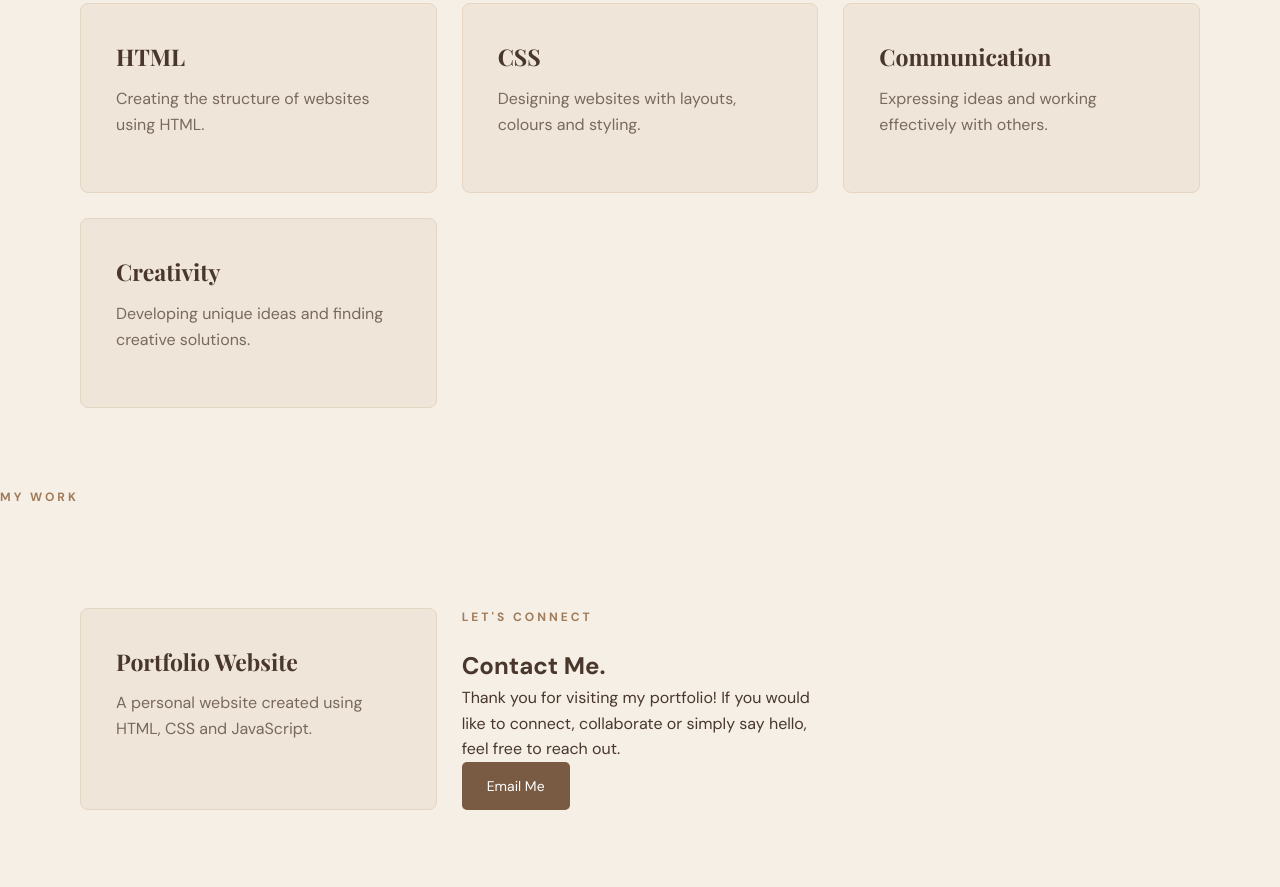
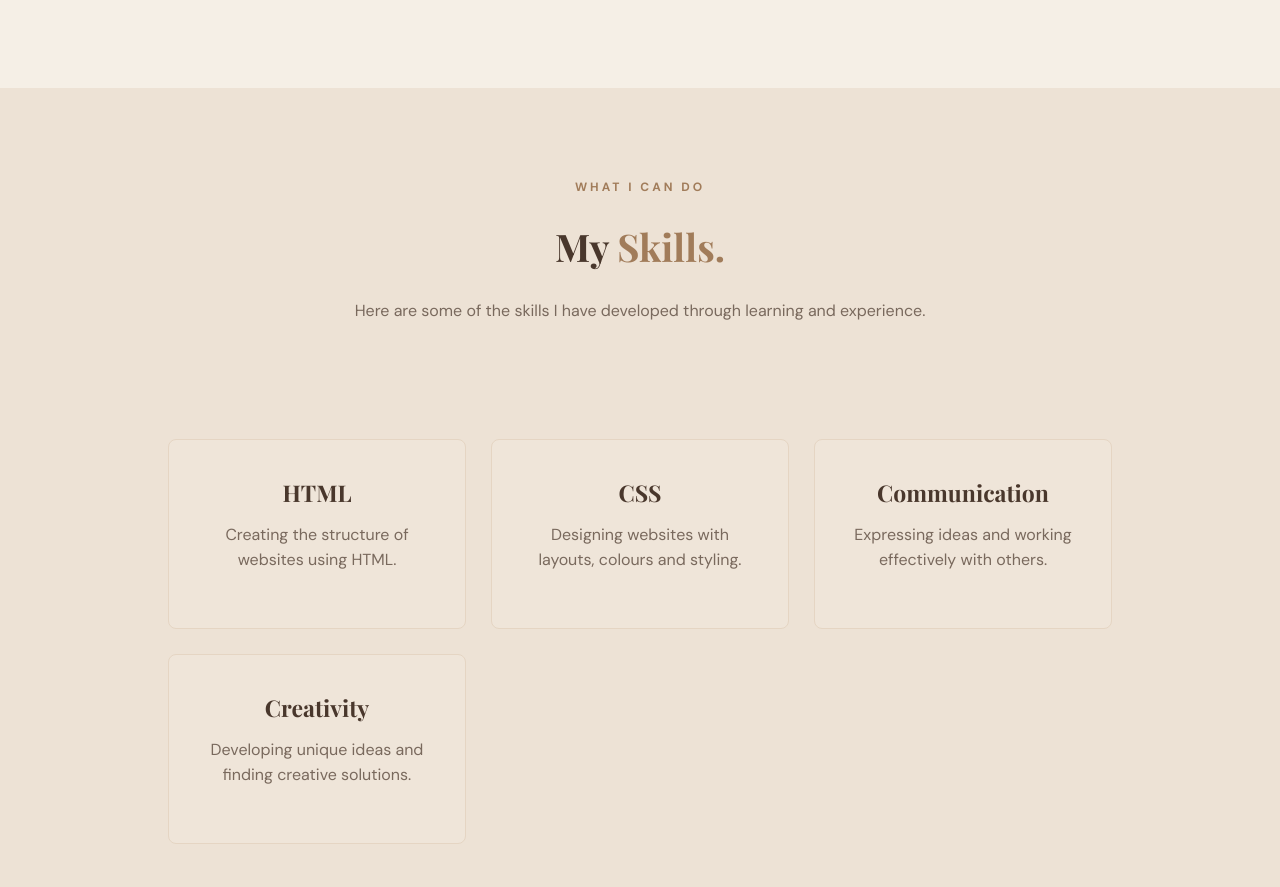
Before and after one commit to vhabyapokharel-design/Vhabya, a plain HTML site: page index.html in a window 1280 px wide. Shown: the part 1393-2280 px from the top of the page. Drawn offline with nearby package versions, Linux system fonts and the light colour scheme.

Commit message:
Update style.css

```diff
--- a/style.css
+++ b/style.css
@@ -325,3 +325,39 @@ footer {
     }
 
 }
+
+/* NEW CONTENT SECTIONS */
+
+.content-section {
+    padding: 90px 10%;
+    text-align: center;
+    background-color: #F5EFE6;
+}
+
+.content-section h2 {
+    font-family: 'Playfair Display', serif;
+    font-size: 38px;
+    margin-bottom: 20px;
+}
+
+.content-section h2 span {
+    color: #A17C5A;
+}
+
+.content-section > p:not(.section-label) {
+    max-width: 700px;
+    margin: 0 auto 20px;
+    color: #79695D;
+}
+
+.alternate {
+    background-color: #EDE2D5;
+}
+
+.section-description {
+    margin-bottom: 35px !important;
+}
+
+.contact-btn {
+    margin-top: 15px;
+}
```
